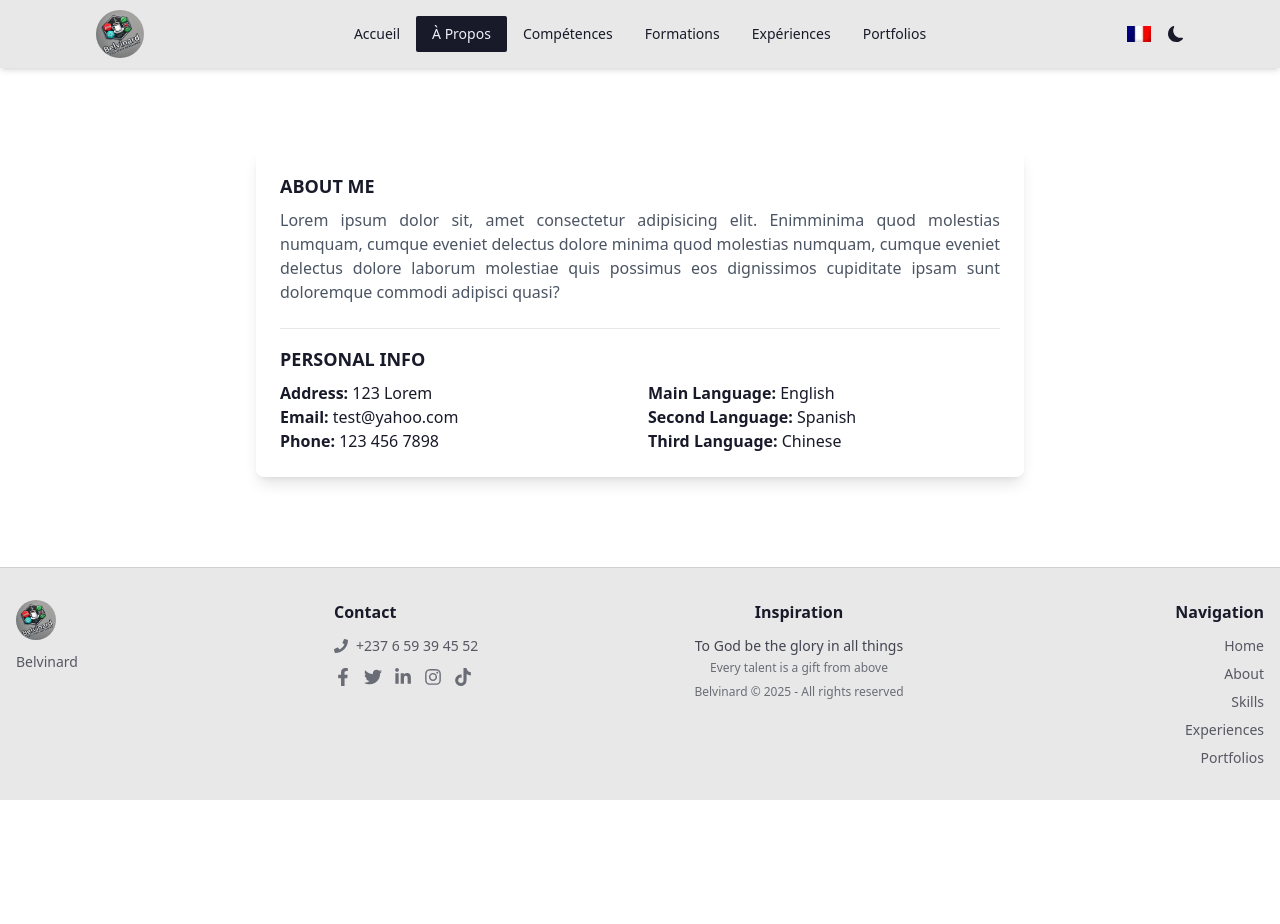
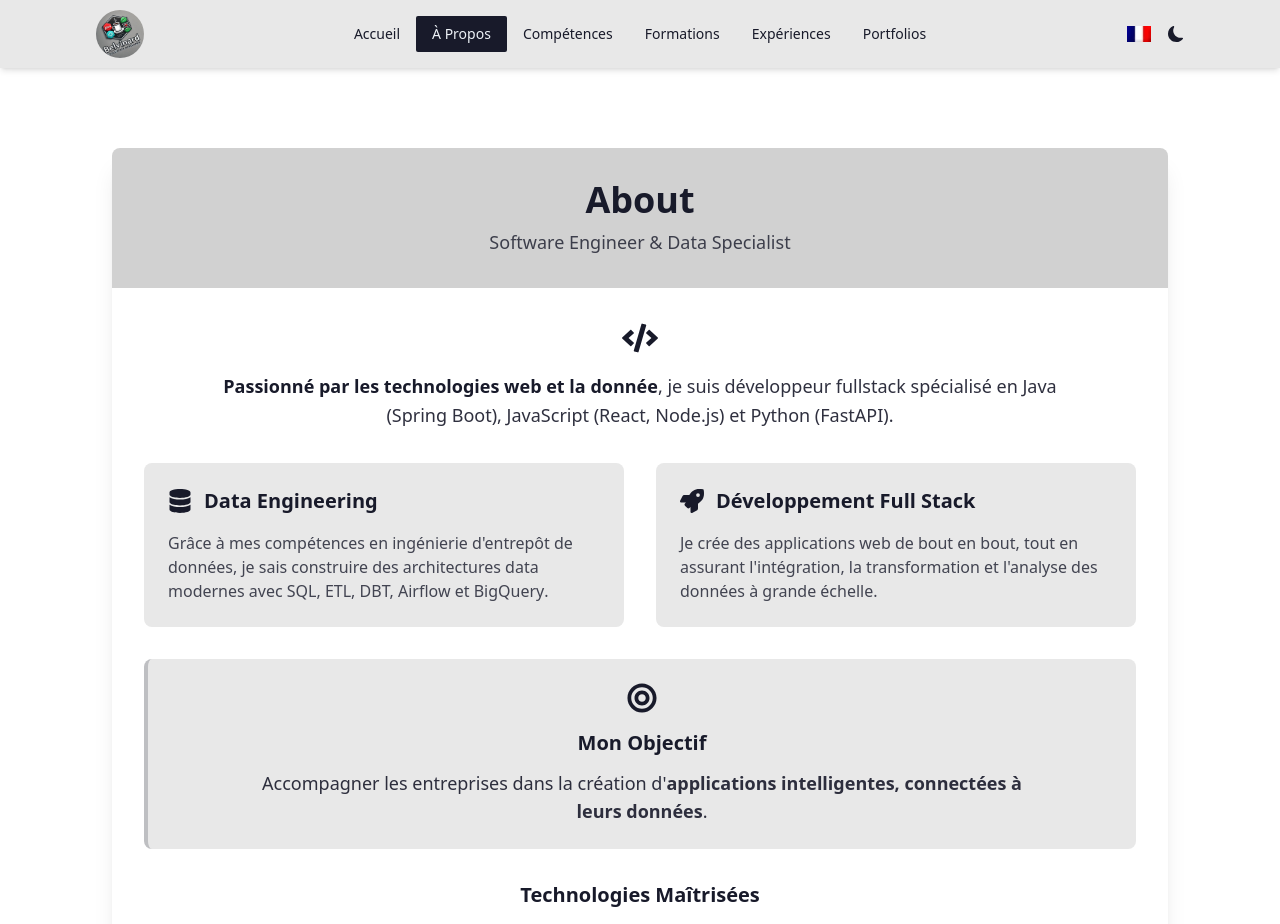
Before and after one commit to belvip/resumewebsite, a React (Vite) app: page /about in a window 1280 px wide. Shown: the top 924 px of the page. Before the commit the page ends 800 px from the top, so only its background shows below. Built offline with nearby package versions, Linux system fonts and the light colour scheme.

Commit message:
Section about me updated

```diff
--- a/src/pages/About.jsx
+++ b/src/pages/About.jsx
@@ -1,35 +1,76 @@
 import React from "react";
+import { useTranslation } from 'react-i18next';
+import { FaCode, FaDatabase, FaRocket, FaBullseye } from 'react-icons/fa';
 
 const About = () => {
+    const { t } = useTranslation();
+
     return (
-        <div className="flex justify-center items-center">
-            <div className=" shadow-lg rounded-lg p-6 w-full max-w-3xl">
-                {/* About Section */}
-                <div className="mb-6">
-                    <h6 className="text-lg font-bold mb-2">ABOUT ME</h6>
-                    <p className="text-gray-600 text-justify">
-                        Lorem ipsum dolor sit, amet consectetur adipisicing elit. Enimminima quod molestias numquam, cumque eveniet delectus dolore
-                        minima quod molestias numquam, cumque eveniet delectus dolore
-                        laborum molestiae quis possimus eos dignissimos cupiditate ipsam
-                        sunt doloremque commodi adipisci quasi?
-                    </p>
+        <div className="max-w-6xl mx-auto px-4">
+            <div className="bg-base-100 shadow-xl rounded-lg overflow-hidden">
+                {/* Header */}
+                <div className="bg-base-300 text-base-content p-8 text-center">
+                    <h1 className="text-4xl font-bold mb-2">{t('about')}</h1>
+                    <p className="text-lg opacity-80">Software Engineer & Data Specialist</p>
                 </div>
 
-                {/* Personal Info Section */}
-                <div className="border-t pt-4">
-                    <h6 className="text-lg font-bold mb-2">PERSONAL INFO</h6>
-                    <div className="grid grid-cols-1 sm:grid-cols-2 gap-4">
-                        {/* Left Column */}
-                        <div>
-                            <p><strong>Address:</strong> 123 Lorem</p>
-                            <p><strong>Email:</strong> test@yahoo.com</p>
-                            <p><strong>Phone:</strong> 123 456 7898</p>
+                <div className="p-8">
+                    {/* Introduction avec icône */}
+                    <div className="mb-8 text-center">
+                        <FaCode className="mx-auto text-base-content text-4xl mb-4" />
+                        <p className="text-lg text-base-content/90 leading-relaxed max-w-4xl mx-auto">
+                            <span className="font-semibold text-base-content">Passionné par les technologies web et la donnée</span>, je suis développeur fullstack spécialisé en
+                            <span className="font-medium"> Java (Spring Boot), JavaScript (React, Node.js) et Python (FastAPI)</span>.
+                        </p>
+                    </div>
+
+                    {/* Grille de compétences */}
+                    <div className="grid md:grid-cols-2 gap-8 mb-8">
+                        {/* Data Engineering */}
+                        <div className="bg-base-200 p-6 rounded-lg">
+                            <div className="flex items-center mb-4">
+                                <FaDatabase className="text-base-content text-2xl mr-3" />
+                                <h3 className="text-xl font-semibold">Data Engineering</h3>
+                            </div>
+                            <p className="text-base-content/80">
+                                Grâce à mes compétences en <span className="font-medium">ingénierie d'entrepôt de données</span>,
+                                je sais construire des architectures data modernes avec
+                                <span className="font-medium"> SQL, ETL, DBT, Airflow et BigQuery</span>.
+                            </p>
                         </div>
-                        {/* Right Column */}
-                        <div>
-                            <p><strong>Main Language:</strong> English</p>
-                            <p><strong>Second Language:</strong> Spanish</p>
-                            <p><strong>Third Language:</strong> Chinese</p>
+
+                        {/* Full Stack Development */}
+                        <div className="bg-base-200 p-6 rounded-lg">
+                            <div className="flex items-center mb-4">
+                                <FaRocket className="text-base-content text-2xl mr-3" />
+                                <h3 className="text-xl font-semibold">Développement Full Stack</h3>
+                            </div>
+                            <p className="text-base-content/80">
+                                Je crée des <span className="font-medium">applications web de bout en bout</span>,
+                                tout en assurant l'intégration, la transformation et l'analyse des données à grande échelle.
+                            </p>
+                        </div>
+                    </div>
+
+                    {/* Objectif */}
+                    <div className="bg-base-200 p-6 rounded-lg text-center border-l-4 border-base-content/20">
+                        <FaBullseye className="mx-auto text-base-content text-3xl mb-4" />
+                        <h3 className="text-xl font-semibold mb-3 text-base-content">Mon Objectif</h3>
+                        <p className="text-lg text-base-content/90 max-w-3xl mx-auto">
+                            Accompagner les entreprises dans la création d'<span className="font-semibold">applications intelligentes,
+                            connectées à leurs données</span>.
+                        </p>
+                    </div>
+
+                    {/* Technologies */}
+                    <div className="mt-8 text-center">
+                        <h3 className="text-xl font-semibold mb-4">Technologies Maîtrisées</h3>
+                        <div className="flex flex-wrap justify-center gap-3">
+                            {['Java', 'Spring Boot', 'React', 'Node.js', 'Python', 'FastAPI', 'SQL', 'DBT', 'Airflow', 'BigQuery'].map((tech) => (
+                                <span key={tech} className="bg-base-200 text-base-content px-3 py-1 rounded-full text-sm font-medium border border-base-300">
+                                    {tech}
+                                </span>
+                            ))}
                         </div>
                     </div>
                 </div>
```
